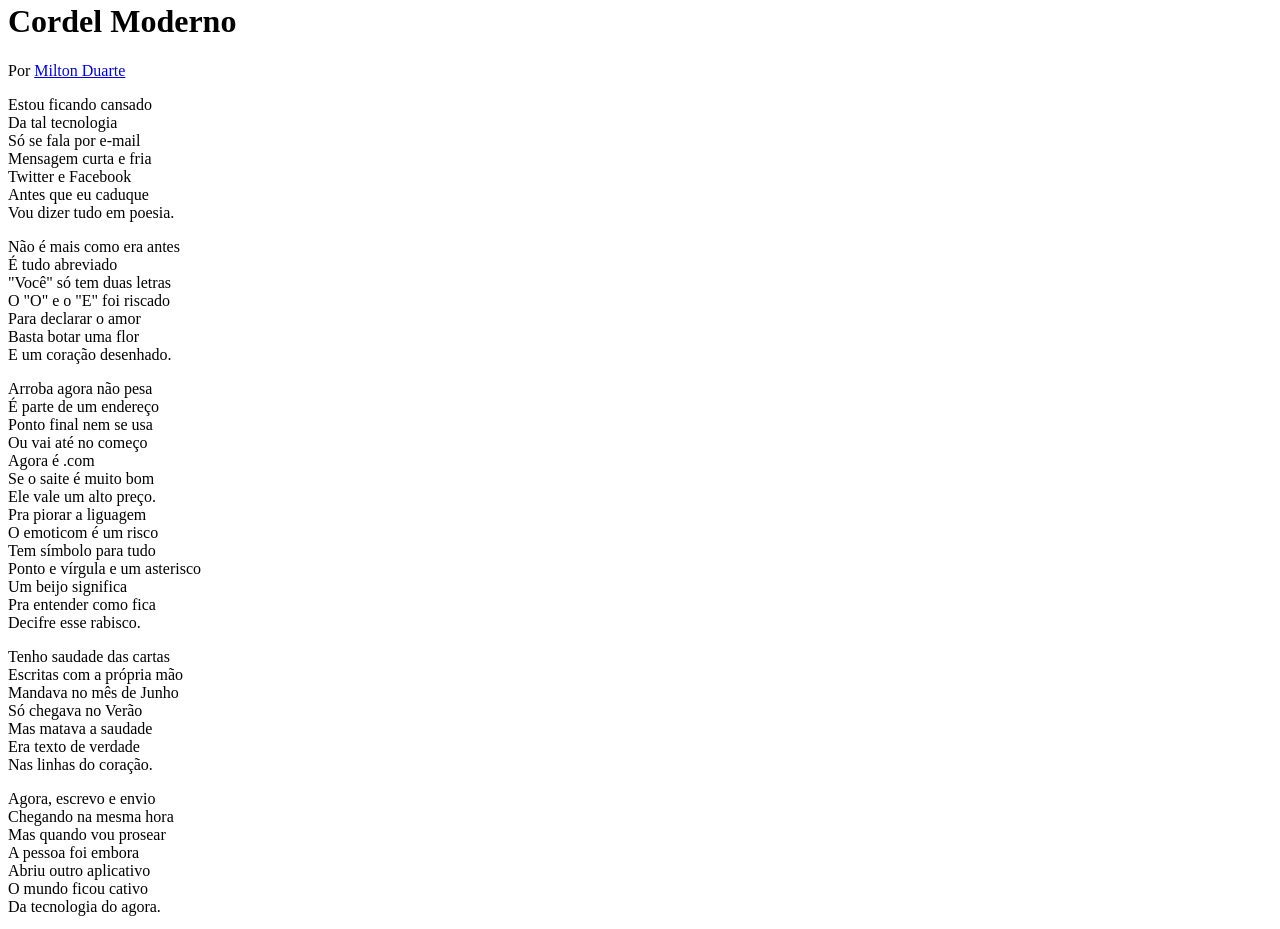
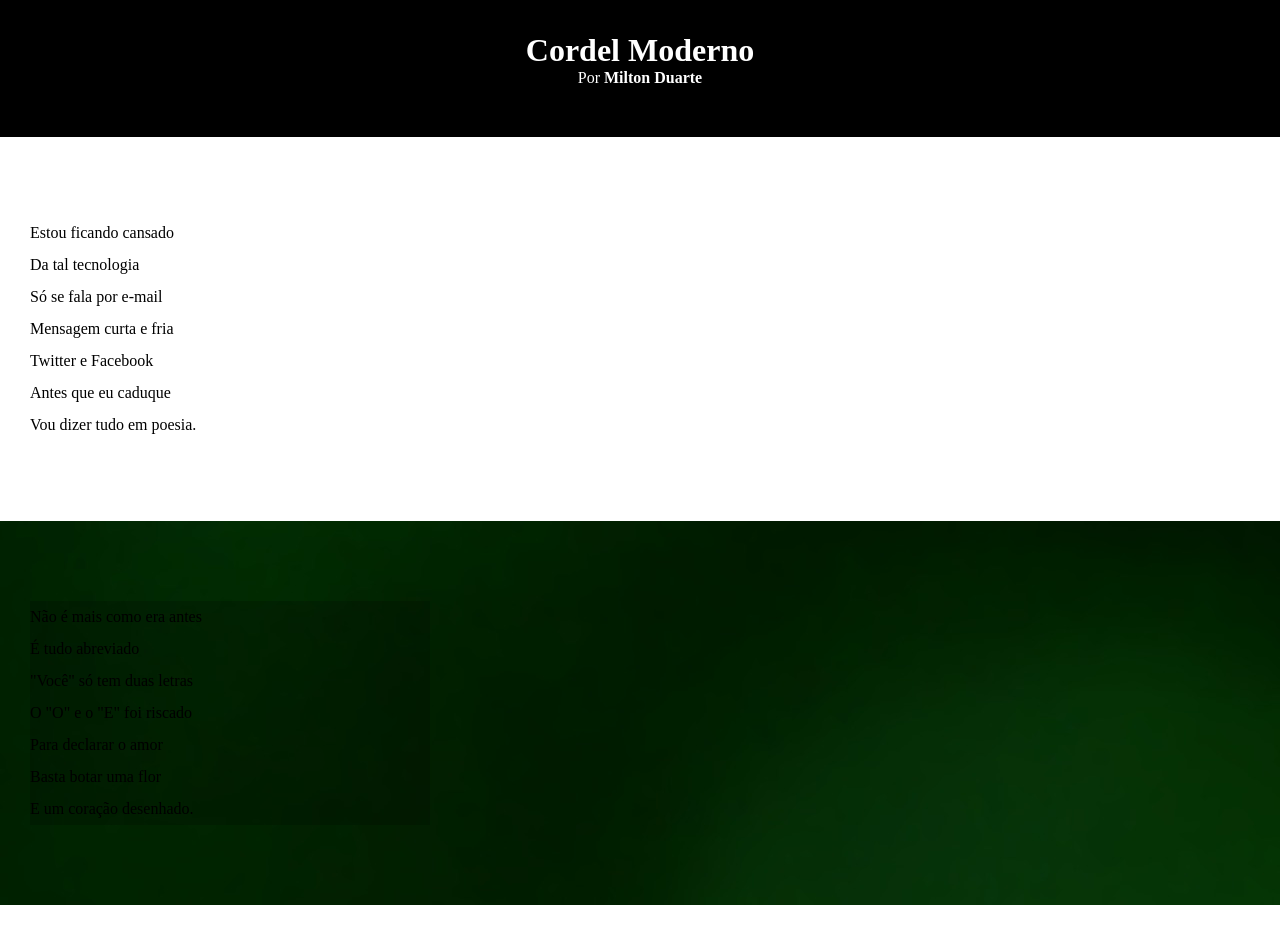
Before and after one commit to lobopreto/Html-CSS, a plain HTML site: page desafios/012/projetocordeloriginal.html in a window 1280 px wide. Shown: the part 18-947 px from the top of the page. Drawn offline with Linux system fonts and the light colour scheme.

Commit message:
sitecordelupdate

```diff
--- a/desafios/012/projetocordeloriginal.html
+++ b/desafios/012/projetocordeloriginal.html
@@ -13,7 +13,7 @@
 
     </header>
 
-    <section>
+    <section class="normal">
         <p>
             Estou ficando cansado <br>
             Da tal tecnologia <br>
@@ -25,7 +25,7 @@
         </p>
     </section>
 
-    <section>
+    <section class="imagem">
         <p>
             Não é mais como era antes <br>
             É tudo abreviado <br>
@@ -37,7 +37,7 @@
         </p>
     </section>
 
-    <section>
+    <section class="normal">
         <p>
             Arroba agora não pesa <br>
             É parte de um endereço <br>
@@ -56,7 +56,7 @@
         </p>
     </section>
 
-    <section>
+    <section class="imagem">
             <p>
                 Tenho saudade das cartas <br>
                 Escritas com a própria mão <br>
@@ -70,7 +70,7 @@
 
 
 
-    <section>
+    <section class="normal">
         <p>
             Agora, escrevo e envio <br>
             Chegando na mesma hora <br>
--- a/desafios/012/style.css
+++ b/desafios/012/style.css
@@ -1 +1,66 @@
 @charset "UTF-8";
+
+ *{
+    margin: 0px;
+    padding: 0px;
+ }
+
+ html, body {
+    min-height: 100vh;
+    background-color: darkgrey;
+
+ }
+
+ header{
+    background-color: black;
+    color: white;
+    text-align: center;
+
+ }
+
+ header > h1{
+    padding-top: 50px;
+ }
+ header > p{
+    padding-bottom: 50px;
+ }
+
+ header a, footer a{
+    color:white;
+    text-decoration: none;
+    font-weight: bolder;
+ }
+
+
+ header a:hover, footer a:hover{
+    text-decoration: none;
+
+ }
+
+section{
+    padding-top: 10vh;
+    padding-bottom: 10vh;
+    line-height: 2em;
+    padding-left: 30px;
+}
+
+ section.normal{
+    background-color: white;
+ }
+
+ section.imagem{
+    background-image: url(pacote-d012/imagens/background001.jpg);
+
+ }
+
+ section.imagem > p{
+    width: 400px;
+    background-color: rgba(0, 0, 0, 0.185);
+ }
+
+ footer{
+    background-color: black;
+    text-align: center;
+    color: white;
+    padding: 10px;
+ }
```
Lines whose indentation alone changed are shown as unchanged.
